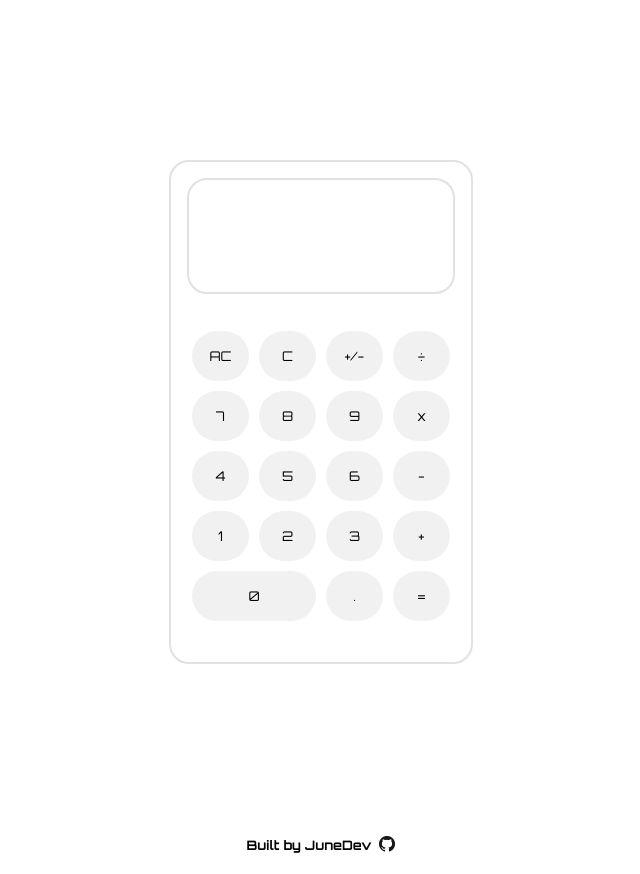
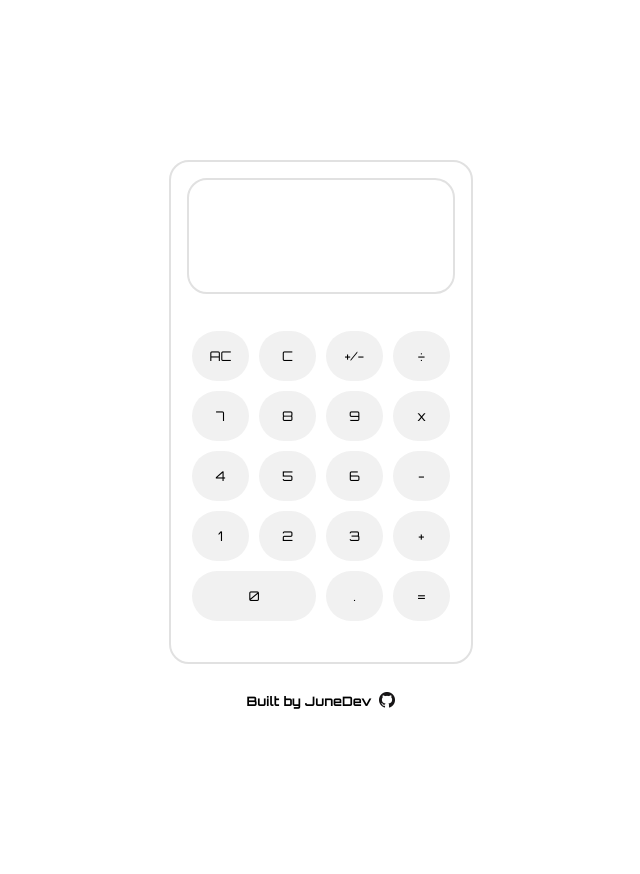
Before and after one commit to JuneDev-html/top-calculator, a plain HTML site: page index.html in a window 1280 px wide. Shown: the whole page, without its empty margins (319-959 px from the left). After the commit the page ends 800 px from the top, so only its background shows below. Drawn offline with Linux system fonts and the light colour scheme.

Commit message:
fix footer placement

```diff
--- a/styles.css
+++ b/styles.css
@@ -2,11 +2,13 @@
     font-family: 'Orbitron', sans-serif;
 }
 
+
 .calcWrapper {
+    margin-top: 10rem;
     display: flex;
     justify-content: center;
     align-items: center;
-    margin: 10rem 1rem;
+
 }
 
 .console {
@@ -100,6 +102,7 @@ button.zero {
 }
 
 footer {
+    margin-top: 1rem;
     font-size: 13px;
     font-weight: 700;
     display: flex;
@@ -109,7 +112,6 @@ footer {
 
 .gitLogo {
     margin-left: 8px;
-
 }
 
 .gitLogo:hover {
```
Also changed, not shown: script.js (line endings or trailing spaces).
